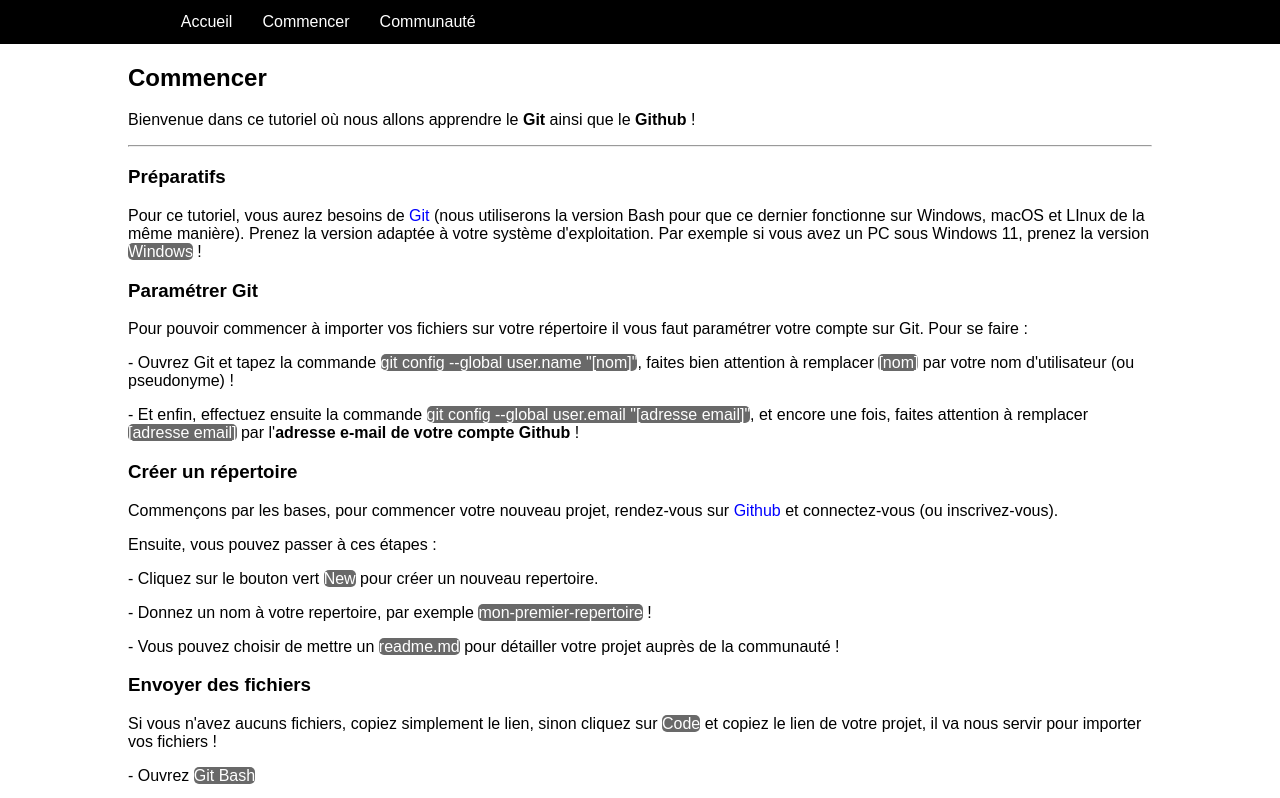
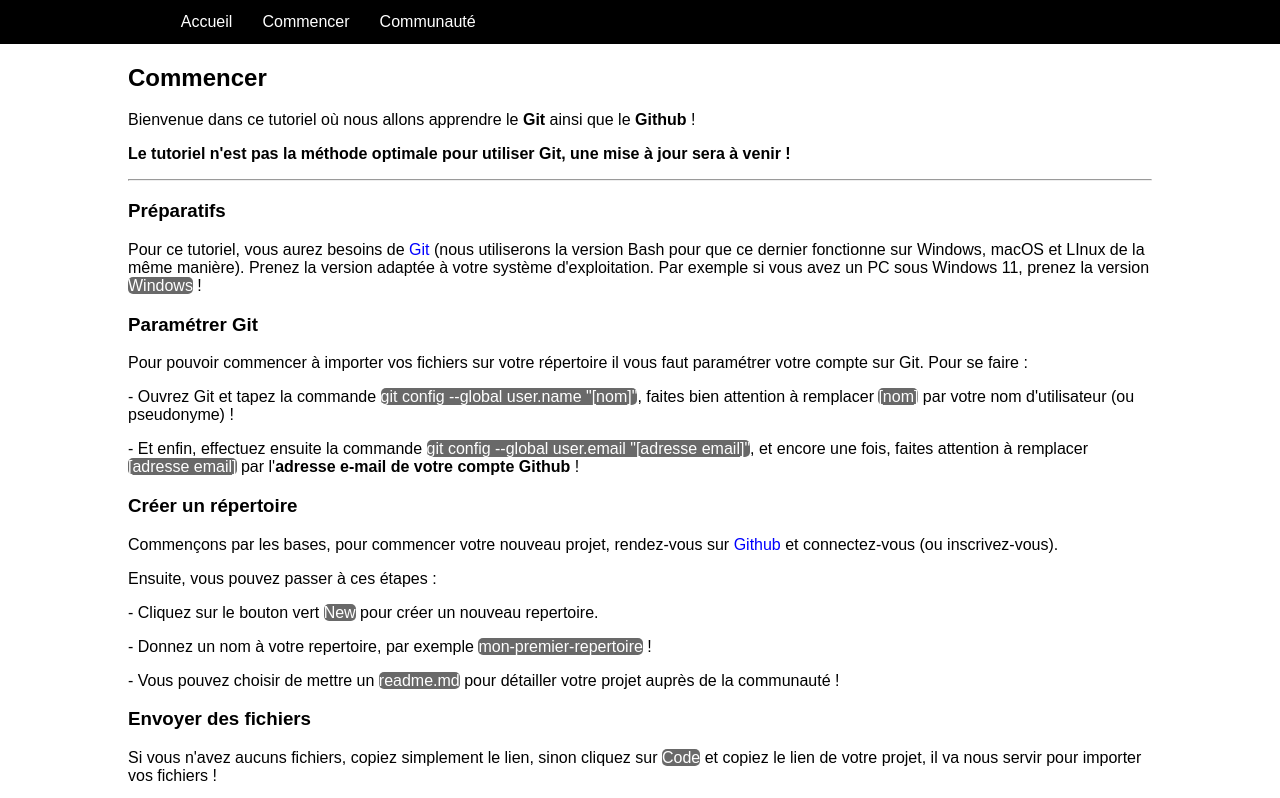
Before and after one commit to enioaiello/Tutoriel-Git, a plain HTML site: page documentation.html in a window 1280 px wide. Shown: the top 798 px of the page. Drawn offline with Linux system fonts and the light colour scheme.

Commit message:
Mise à jour du site

```diff
--- a/documentation.html
+++ b/documentation.html
@@ -28,6 +28,7 @@
     <div id="mainDocumentation">
         <h2>Commencer</h2>
         <p>Bienvenue dans ce tutoriel où nous allons apprendre le <strong>Git</strong> ainsi que le <strong>Github</strong> !</p>
+        <p><strong>Le tutoriel n'est pas la méthode optimale pour utiliser Git, une mise à jour sera à venir !</strong></p>
         <hr>
         <h3>Préparatifs</h3>
         <p>Pour ce tutoriel, vous aurez besoins de <a href="https://git-scm.com/" target="_blank">Git</a> (nous utiliserons la version Bash pour que ce dernier fonctionne sur Windows, macOS et LInux de la même manière). Prenez la version adaptée à votre système d'exploitation. Par exemple si vous avez un PC sous Windows 11, prenez la version <span>Windows</span> !
```
